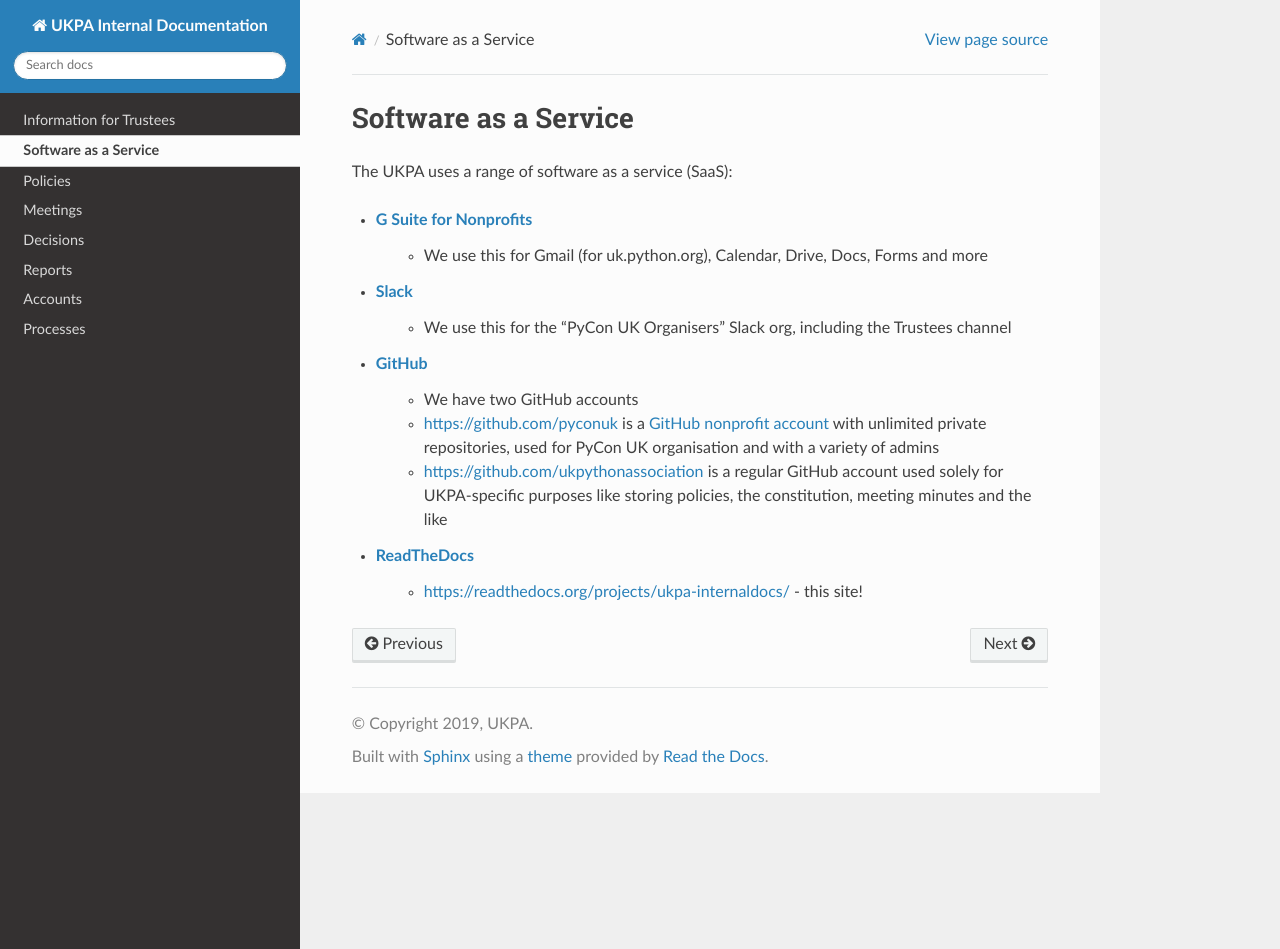
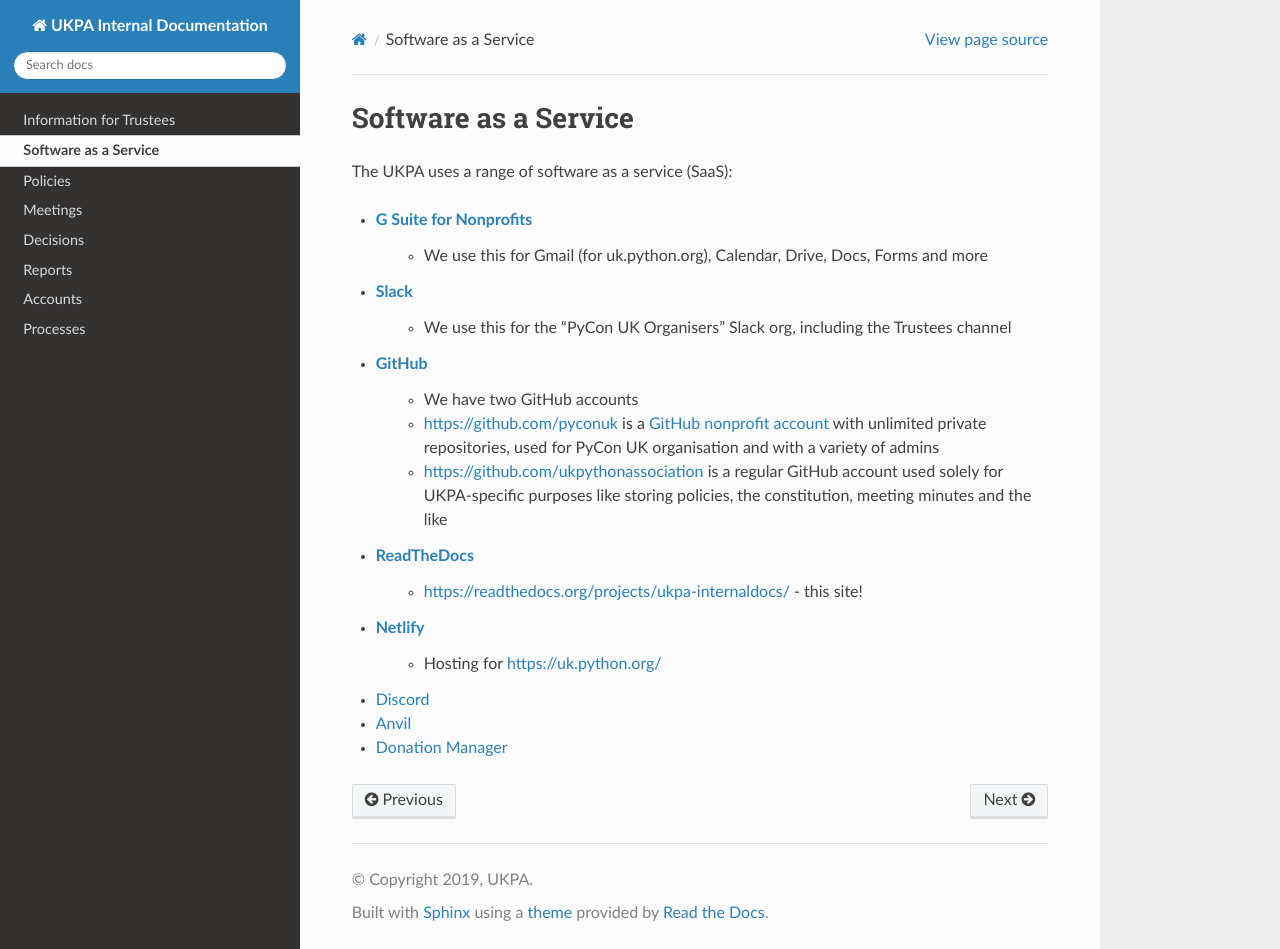
Before and after one commit to UKPythonAssociation/ukpa-internaldocs, a Sphinx documentation site: the page built from source/saas.rst, in a window 1280 px wide and 949 px high. Built offline with Sphinx 7.4.7 and the Read the Docs theme 2.0.0, drawn with Linux system fonts in a browser that asks for light colours.

Commit message:
More SaaS!

```diff
--- a/source/saas.rst
+++ b/source/saas.rst
@@ -13,3 +13,8 @@
     * https://github.com/ukpythonassociation is a regular GitHub account used solely for UKPA-specific purposes like storing policies, the constitution, meeting minutes and the like
 * `ReadTheDocs <https://readthedocs.org/>`_
     * https://readthedocs.org/projects/ukpa-internaldocs/ - this site!
+* `Netlify <https://www.netlify.com/>`_
+    * Hosting for https://uk.python.org/
+* `Discord <https://discord.com/>`_
+* `Anvil <https://anvil.works/>`_
+* `Donation Manager <https://www.donationmanager.co.uk/>`_
```
